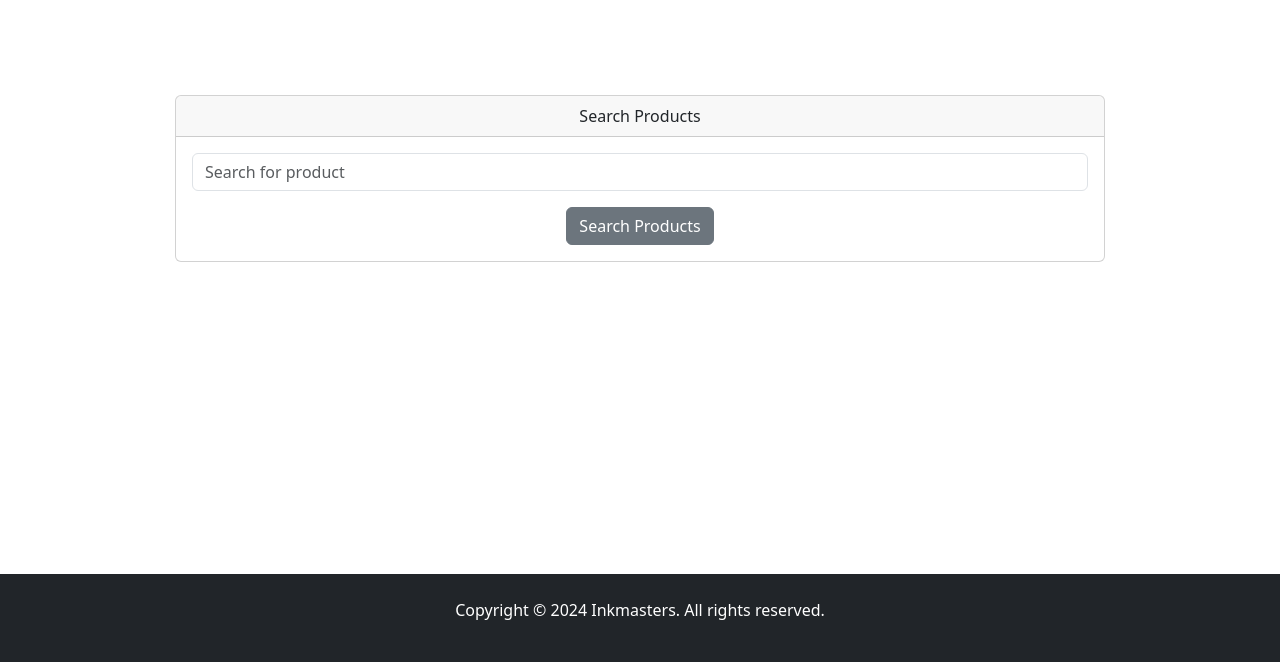
After one commit to edwardsila/inkmaster-s_store, a Django app: page /search/ in a window 1280 px wide. The commit adds this page. Shown: the part 214-876 px from the top of the page. Run offline with Django 5.2, Linux system fonts and the light colour scheme.

Commit message:
search products

```diff
--- a/inkstore/store/templates/navbar.html
+++ b/inkstore/store/templates/navbar.html
@@ -61,6 +61,9 @@
                     <a class="nav-link active" href="{% url 'home' %}">Home</a>
                 </li>
                 <li class="nav-item">
+                    <a class="nav-link active" href="{% url 'search' %}">Search</a>
+                </li>
+                <li class="nav-item">
                     <a class="nav-link" href="{% url 'about' %}">About</a>
                 </li>
 
@@ -69,8 +72,15 @@
                 <li class="nav-item">
                     <a class="nav-link" href="{% url 'logout' %}">Logout</a>
                 </li>
-                 <li class="nav-item">
-                    <a class="nav-link" href="{% url 'update_user' %}">Profile</a>
+
+                 <li class="nav-item dropdown">
+                    <a class="nav-link dropdown-toggle" href="#" id="profileDropdown" role="button" data-bs-toggle="dropdown" aria-expanded="false">
+                        Profile
+                    </a>
+                    <ul class="dropdown-menu dropdown-menu-dark" aria-labelledby="categoriesDropdown">
+                        <li><a class="dropdown-item" href="{% url 'update_user' %}">User profile</a></li>
+                        <li><a class="dropdown-item" href="{% url 'update_info' %}">User info</a></li>
+                    </ul>
                 </li>
                 {% else %}
                 <li class="nav-item">
--- /dev/null
+++ b/inkstore/store/templates/search.html
@@ -0,0 +1,104 @@
+{% extends 'base.html' %}
+
+{% block content %}
+
+<!-- Hero Banner -->
+<section class="hero-banner position-relative" style="height: 150px; width: 100vw; background: url('path-to-your-image.jpg') no-repeat center center / cover, rgba(0, 0, 0, 0.7); color: white; margin-left: calc(-50vw + 50%);">
+    <div class="container-fluid h-100 d-flex justify-content-center align-items-center" style="background: rgba(0, 0, 0, 0.7);">
+        <div class="text-container text-center text-light">
+            <h1>Search Product</h1>
+            <p class="mb-0" style="font-size: 1rem;">Find what your looking for....!</p>
+        </div>
+    </div>
+</section>
+
+<div class="container">
+    <div class="row">
+        <center>
+            <div class="col-10">
+                <br/><br/><br/><br/>
+
+                <div class="card">
+                    <div class="card-header">
+                        Search Products
+                    </div>
+                    <div class="card-body">
+                        <form method="POST" action="{% url 'search' %}">
+                            {% csrf_token %}
+                            <div class="mb-3">
+                                <input type="text" class="form-control" placeholder="Search for product" name="searched">
+                            </div>
+                        <button type="submit" class="btn btn-secondary">Search Products</button>
+                        </form>
+
+                    </div>
+                </div>
+
+<br/><br/>
+<div class="row justify-content-center">
+        {% if searched %}
+            {% for product in searched %}
+                {% if product.is_sale %}
+                 <div class="col-12 col-md-4 mb-4">
+                <div class="card product-card text-center">
+                   <span class="position-absolute top-0 start-0 m-2 badge bg-danger">Sale</span>
+                    <img src="{{ product.image.url }}" class="card-img-top product-img" alt="...">
+                    <div class="card-body">
+                        <h5 class="card-title">{{ product.name }}</h5>
+
+                          <div class="d-flex justify-content-center mb-2">
+                        <span class="text-warning">&#9733;</span>
+                        <span class="text-warning">&#9733;</span>
+                        <span class="text-warning">&#9733;</span>
+                        <span class="text-warning">&#9733;</span>
+                        <span class="text-secondary">&#9733;</span>
+                    </div>
+                        <p class="card-text"><strike>${{ product.price }}</strike> &nbsp; ${{ product.sale_price }} </p>
+
+                        <p class="card-text">{{ product.category }}</p>
+                        <a href="{% url 'product' product.id %}" class="btn btn-primary">View Product</a>
+                    </div>
+                </div>
+            </div>
+
+                {% else %}
+            <div class="col-12 col-md-4 mb-4">
+                <div class="card product-card text-center">
+                    <img src="{{ product.image.url }}" class="card-img-top product-img" alt="...">
+                    <div class="card-body">
+                        <h5 class="card-title">{{ product.name }}</h5>
+
+                          <div class="d-flex justify-content-center mb-2">
+                        <span class="text-warning">&#9733;</span>
+                        <span class="text-warning">&#9733;</span>
+                        <span class="text-warning">&#9733;</span>
+                        <span class="text-warning">&#9733;</span>
+                        <span class="text-secondary">&#9733;</span>
+                    </div>
+                        <p class="card-text">${{ product.price }}</p>
+                        <p class="card-text">{{ product.category }}</p>
+                        <a href="{% url 'product' product.id %}" class="btn btn-primary">View Product</a>
+                    </div>
+                </div>
+            </div>
+            {% endif %}
+
+
+            {% endfor %}
+
+
+        {% endif %}
+</div>
+</div>
+<br/><br/>
+<br/><br/>
+<br/><br/>
+<br/><br/><br/><br/></br>
+
+            </div>
+       </center>
+   </div>
+</div>
+
+
+{% endblock %}
--- a/inkstore/store/urls.py
+++ b/inkstore/store/urls.py
@@ -24,8 +24,10 @@ urlpatterns = [
      path('logout/', views.logout_user, name='logout'),
      path('register/', views.register_user, name='register'),
      path('update_user/', views.update_user, name='update_user'),
+     path('update_info/', views.update_info, name='update_info'),
      path('update_password/', views.update_password, name='update_password'),
      path('product/<int:pk>', views.product, name='product'),
      path('category/<str:foo>', views.category, name='category'),
      path('category_summary/', views.category_summary, name='category_summary'),
+     path('search/', views.search, name='search'),
 ]
--- a/inkstore/store/views.py
+++ b/inkstore/store/views.py
@@ -1,13 +1,58 @@
 from django.shortcuts import render, redirect
-from .models import Product, Category
+from .models import Product, Category, Profile
 from django.contrib.auth import authenticate, login, logout
 from django.contrib import messages
 from django.contrib.auth.models import User
 from django.contrib.auth.forms import UserCreationForm
 from django import forms
-from .forms import SignUpForm, UpdateUserForm, ChangePasswordForm
+from .forms import SignUpForm, UpdateUserForm, ChangePasswordForm, UserInfoForm
+from django.db.models import Q
 
 '''Create your views here.'''
+
+
+def search(request):
+    ''' check if the filled out the form '''
+    if request.method == "POST":
+        searched = request.POST['searched']
+        ''' Query the products '''
+        searched = Product.objects.filter(Q(name__icontains=searched) | Q(description__icontains=searched))
+        ''' test for null '''
+        if not searched:
+            messages.success(request, "That product does not exist!!")
+            return render(request, "search.html", {})
+        else:
+            return render(request, "search.html", {'searched':searched})
+    else:
+        return render(request, "search.html", {})
+
+
+
+def update_info(request):
+    if request.user.is_authenticated:
+        ''' need to know which user '''
+        current_user = Profile.objects.get(user__id=request.user.id)
+        form = UserInfoForm(request.POST or None, instance=current_user)
+
+        if form.is_valid():
+            form.save()
+
+            messages.success(request, "Your info has been updated!!")
+            return redirect('home')
+
+        return render(request, "update_info.html", {'form':form})
+
+    else:
+        messages.success(request, "You must be logged in to access that page!!")
+        return redirect('home')
+
+
+def category_summary(request):
+    ''' get all the cattegories '''
+    categories = Category.objects.all()
+    return render(request, 'category_summary.html', {'categories': categories})
+
+
 
 
 def update_password(request):
@@ -129,8 +174,8 @@ def register_user(request):
             ''' login user '''
             user = authenticate(username=username, password=password)
             login(request, user)
-            messages.success(request, ("You have registered succesfully!"))
-            return redirect('home')
+            messages.success(request, ("Username created please fill out your User ufo below..."))
+            return redirect('update_info')
         else:
             messages.success(request, ("oops! please check your details"))
             return redirect('register')
```
Also changed, not shown: inkstore/store/forms.py (+19 -4 lines), inkstore/store/templates/update_info.html (added, +49 -0 lines), inkstore/db.sqlite3.
